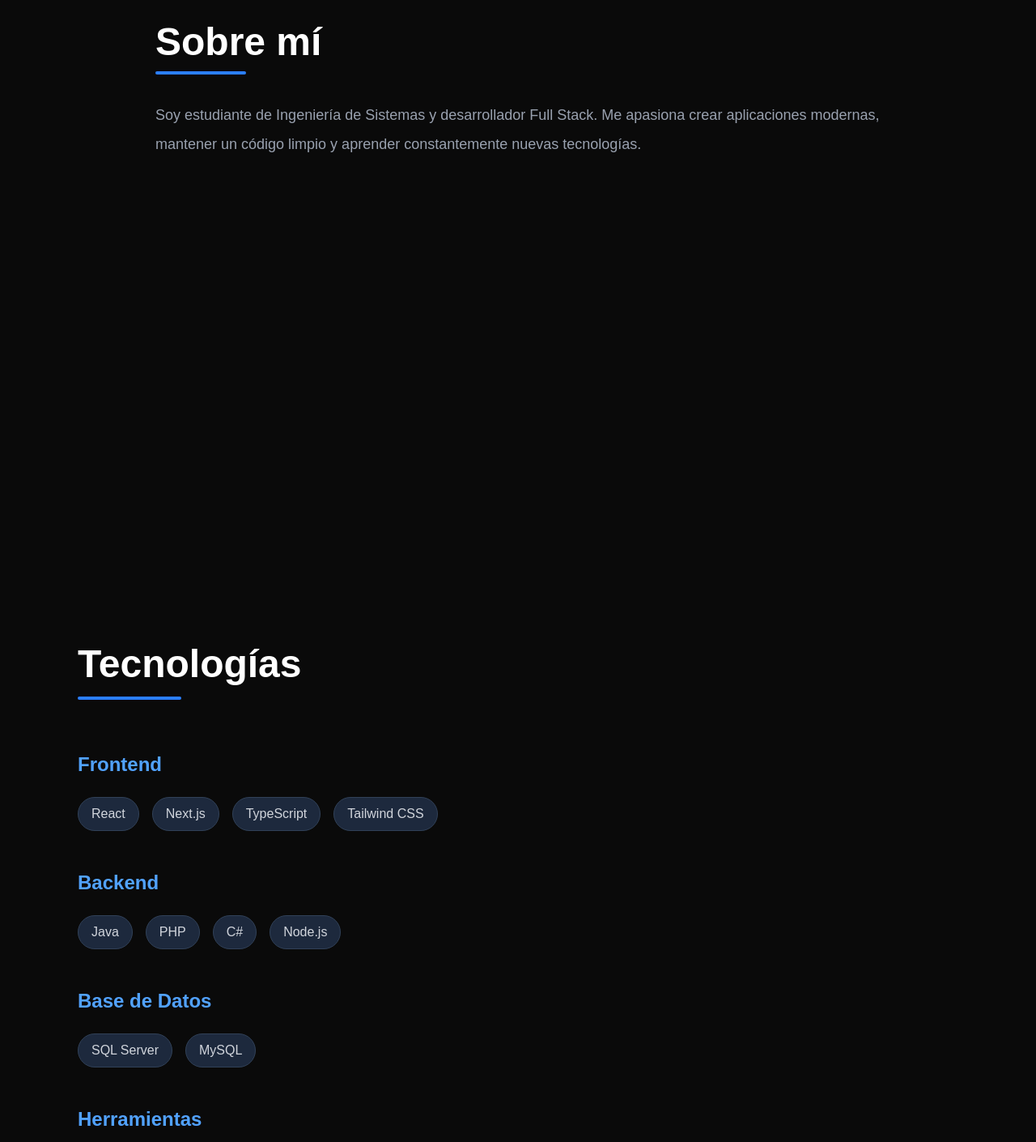
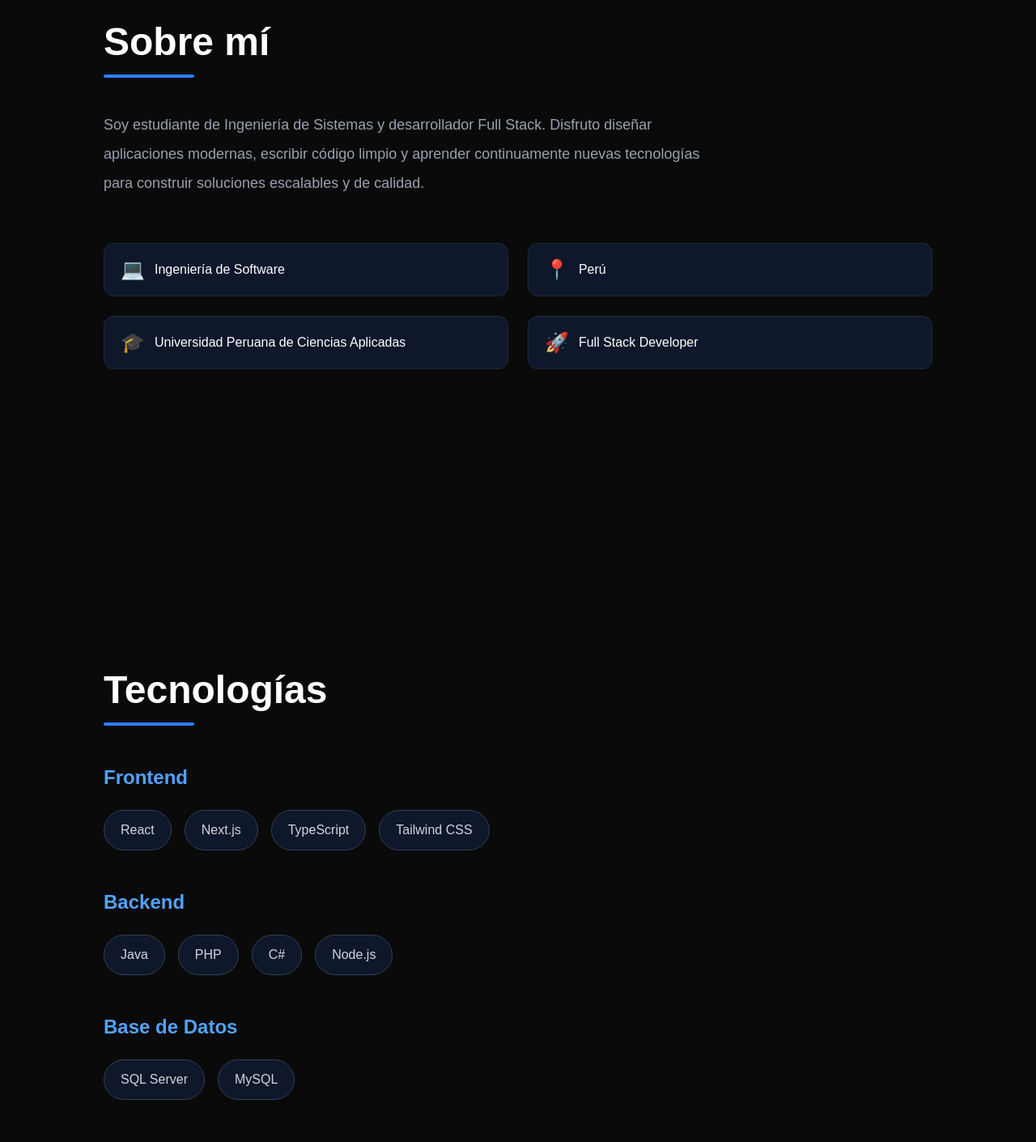
Before and after one commit to RonaldMendozaR/portfolio, a Next.js app: page / in a window 1280 px wide. Shown: the part 900-2310 px from the top of the page at 81% size. Built offline with nearby package versions, Linux system fonts and the light colour scheme.

Commit message:
style: improve about and skills section layout

```diff
--- a/components/sections/About.tsx
+++ b/components/sections/About.tsx
@@ -1,37 +1,57 @@
-import { heroData } from "@/data/hero";
-
+import { aboutData, aboutHighlights } from "@/data/about";
+import HighlightCard from "@/components/ui/HighlightCard";
 
 export default function About() {
     return (
         <section
             id="about"
-      className="min-h-screen flex py-32 justify-center px-24"
+            className="
+                min-h-screen
+                px-24
+                py-32
+            "
         >
+            <div className="max-w-5xl mx-auto">
 
+                <h2 className="text-5xl font-bold text-white">
+                    {aboutData.title}
+                </h2>
 
-      <div className="max-w-4xl">
-
-        <h2 className="text-5xl font-bold mb-3">
-          Sobre mí
-
-        </h2 >
-        <div className="w-28 h-1 bg-blue-500 rounded-full mb-8"></div>
-
+                <div className="w-28 h-1 bg-blue-500 rounded-full mt-4 mb-10" />
 
                 <p
                     className="
-            text-gray-400
+                        max-w-3xl
                         text-lg
                         leading-9
+                        text-gray-400
                     "
                 >
-          {heroData.aboutDescription}
+                    {aboutData.description}
                 </p>
 
+                <div
+                    className="
+                        grid
+                        grid-cols-2
+                        gap-6
+                        mt-14
+                    "
+                >
+
+                    {aboutHighlights.map((item) => (
+
+                        <HighlightCard
+                            key={item.title}
+                            emoji={item.emoji}
+                            title={item.title}
+                        />
+
+                    ))}
 
                 </div>
 
-
+            </div>
         </section>
     );
 }
--- a/components/sections/Skills.tsx
+++ b/components/sections/Skills.tsx
@@ -1,18 +1,22 @@
 import { skillCategories } from "@/data/skills";
-import SkillBadge from "../ui/SkillBadge";
 
 export default function Skills() {
     return (
         <section
             id="skills"
-      className="min-h-screen px-24 py-24"
+            className="
+                min-h-screen
+                px-24
+                py-32
+            "
         >
+            <div className="max-w-5xl mx-auto">
 
-      <h2 className="text-5xl font-bold mb-4">
+                <h2 className="text-5xl font-bold text-white">
                     Tecnologías
                 </h2>
 
-      <div className="w-32 h-1 bg-blue-500 rounded-full mb-16"></div>
+                <div className="w-28 h-1 bg-blue-500 rounded-full mt-4 mb-12" />
 
                 <div className="space-y-12">
 
@@ -20,18 +24,46 @@ export default function Skills() {
 
                         <div key={category.title}>
 
-            <h3 className="text-2xl font-semibold mb-6 text-blue-400">
+                            <h3
+                                className="
+                                    text-2xl
+                                    font-semibold
+                                    text-blue-400
+                                    mb-6
+                                "
+                            >
                                 {category.title}
                             </h3>
 
-            <div className="flex flex-wrap gap-4">
+                            <div
+                                className="
+                                    flex
+                                    flex-wrap
+                                    gap-4
+                                "
+                            >
 
                                 {category.skills.map((skill) => (
 
-                <SkillBadge
+                                    <span
                                         key={skill}
-                  name={skill}
-                />
+                                        className="
+                                            rounded-full
+                                            border
+                                            border-slate-700
+                                            bg-slate-900
+                                            px-5
+                                            py-3
+                                            text-gray-300
+                                            transition-all
+                                            duration-300
+                                            hover:-translate-y-1
+                                            hover:border-blue-500
+                                            hover:text-blue-400
+                                        "
+                                    >
+                                        {skill}
+                                    </span>
 
                                 ))}
 
@@ -43,6 +75,7 @@ export default function Skills() {
 
                 </div>
 
+            </div>
         </section>
     );
 }
--- a/data/about.ts
+++ b/data/about.ts
@@ -1,6 +1,13 @@
+export const aboutData = {
+    title: "Sobre mí",
+
+    description:
+        "Soy estudiante de Ingeniería de Sistemas y desarrollador Full Stack. Disfruto diseñar aplicaciones modernas, escribir código limpio y aprender continuamente nuevas tecnologías para construir soluciones escalables y de calidad.",
+};
+
 export const aboutHighlights = [
     {
-    title: "Ingeniería de Sistemas",
+        title: "Ingeniería de Software",
         emoji: "💻",
     },
     {
@@ -8,7 +15,7 @@ export const aboutHighlights = [
         emoji: "📍",
     },
     {
-    title: "Estudiante Universitario",
+        title: "Universidad Peruana de Ciencias Aplicadas",
         emoji: "🎓",
     },
     {
```
Lines whose indentation alone changed are shown as unchanged.
